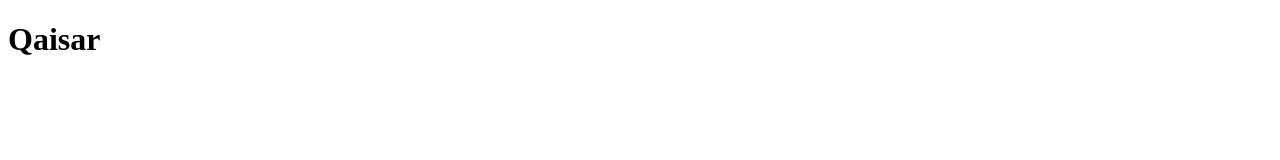
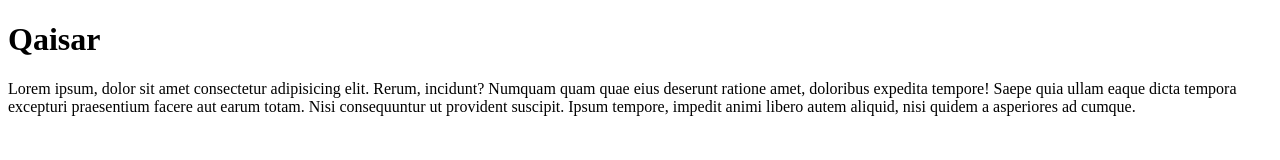
Before and after one commit to QaisarNiaz/Qaisar123, a plain HTML site: page index.html in a window 1280 px wide. Drawn offline with Linux system fonts and the light colour scheme.

Commit message:
second commit

```diff
--- a/index.html
+++ b/index.html
@@ -8,5 +8,6 @@
 </head>
 <body>
     <h1>Qaisar</h1>
+    <p>Lorem ipsum, dolor sit amet consectetur adipisicing elit. Rerum, incidunt? Numquam quam quae eius deserunt ratione amet, doloribus expedita tempore! Saepe quia ullam eaque dicta tempora excepturi praesentium facere aut earum totam. Nisi consequuntur ut provident suscipit. Ipsum tempore, impedit animi libero autem aliquid, nisi quidem a asperiores ad cumque.</p>
 </body>
 </html>
```
